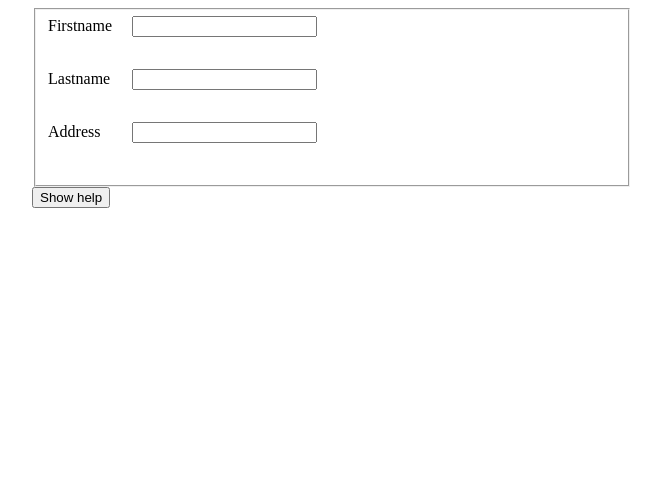
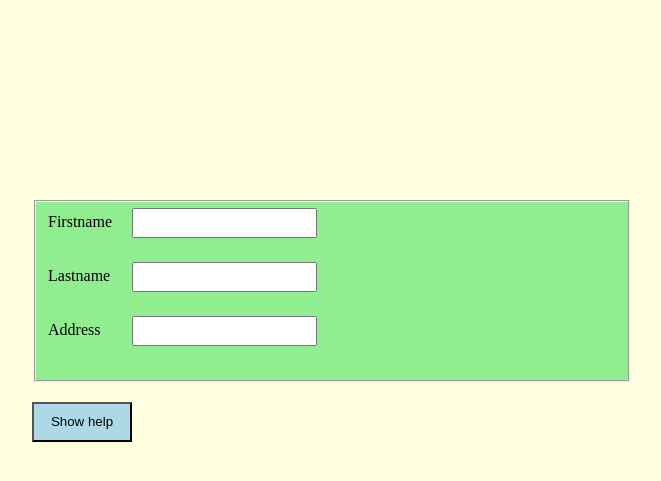
Before and after one commit to Kropivnitskiy/Homework, a PHP site: page / in a window 1280 px wide. Shown: the top 481 px of the page, without its empty margins (308-969 px from the left). Run offline with PHP 8.4, Linux system fonts and the light colour scheme.

Commit message:
fixed homework JS #8

```diff
--- a/JavaScript/hw_8/css/style.css
+++ b/JavaScript/hw_8/css/style.css
@@ -1,17 +1,32 @@
+  body {
+    background-color: lightyellow;
+  }
+
   form {
     margin: 0 auto;
     width: 600px;
   }
 
-  label {
-    display: inline-block; width: 5em;
+  fieldset {
+    margin-top: 200px;
+    background-color: lightgreen;
   }
+
   fieldset div {
-    margin-bottom: 2em;
+    margin-bottom: 1.5em;
     width: 510px;
   }
   fieldset .help {
     display: inline-block;
+  }
+
+  label {
+    display: inline-block;
+    width: 5em;
+  }
+
+  input {
+    height: 1.8em;
   }
 
   .tipe {
@@ -22,3 +37,10 @@
     box-shadow: 0 0 5px grey;
     font-size:16px;
 }
+
+  button {
+    margin-top: 20px;
+    height: 40px;
+    width: 100px;
+    background-color: lightblue;
+  }
--- a/JavaScript/hw_8/js/script.js
+++ b/JavaScript/hw_8/js/script.js
@@ -11,36 +11,3 @@ $(function() {
     $('.tipe').show()
   });
 });
-
-<<<<<<< HEAD
-=======
-
-
-//     $('input').hover(function () {
-//         $(this)
-//             .siblings('.tooltip')
-//             .fadeToggle()
-//             .animate({
-//                 fontSize: '12px'
-//             });
-//     });
-
-//     $('.button').click(function () {
-//         $('.tooltip')
-//             .fadeToggle()
-//             .animate({
-//                 fontSize: '12px'
-//             });
-//     });
-// })
-
-// $('#help').on('click', function(){
-//   $('.helpmsg').toggleClass('show');
-// });
-
-// $('.string').hover(function(){
-//   $(this).find('.helpmsg').addClass('show')},
-//   function(){
-//   $(this).find('.helpmsg').removeClass('show')
-// });
->>>>>>> 31e25ec0123d786d30269565d513c37aaed22550
```
